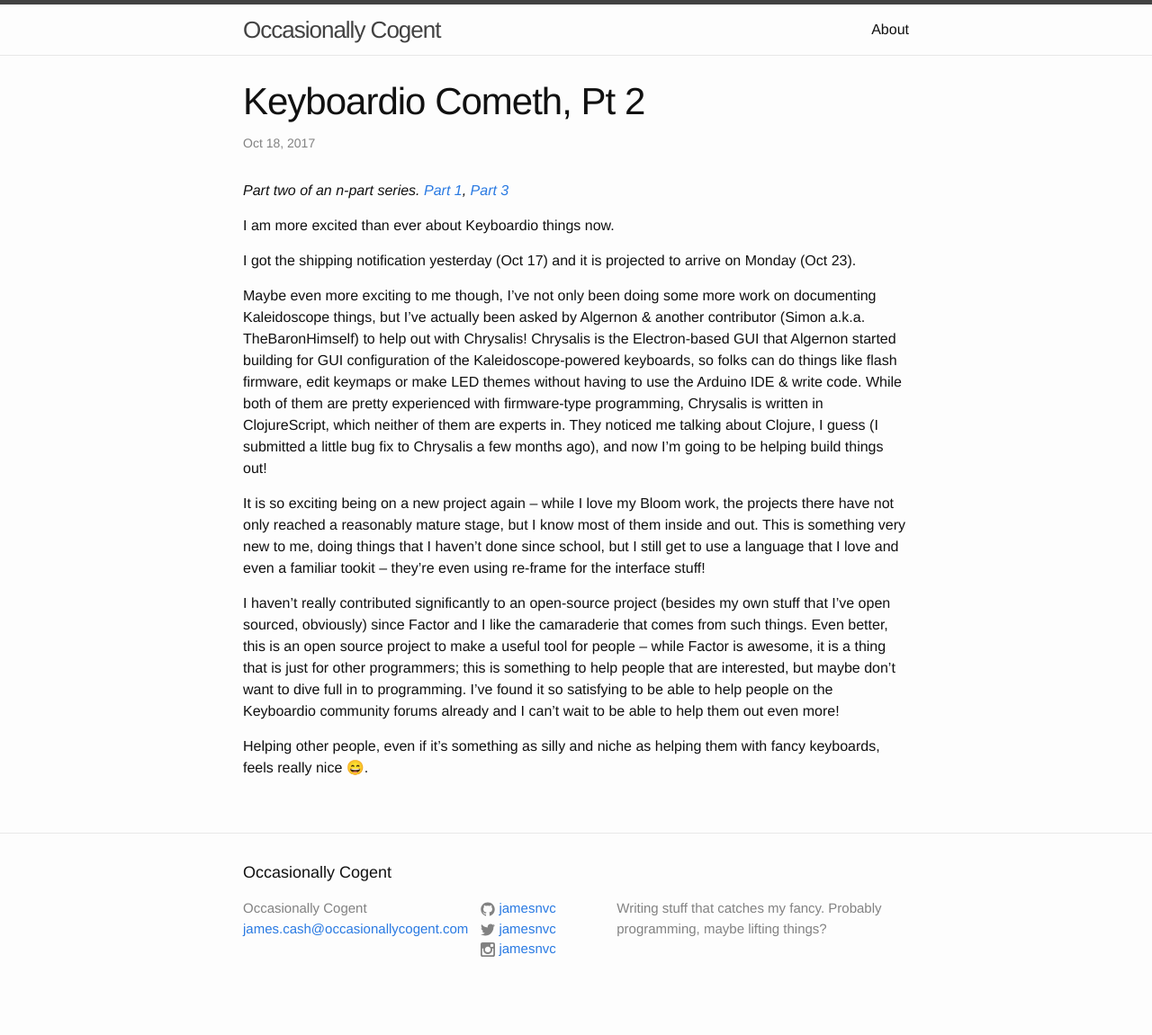
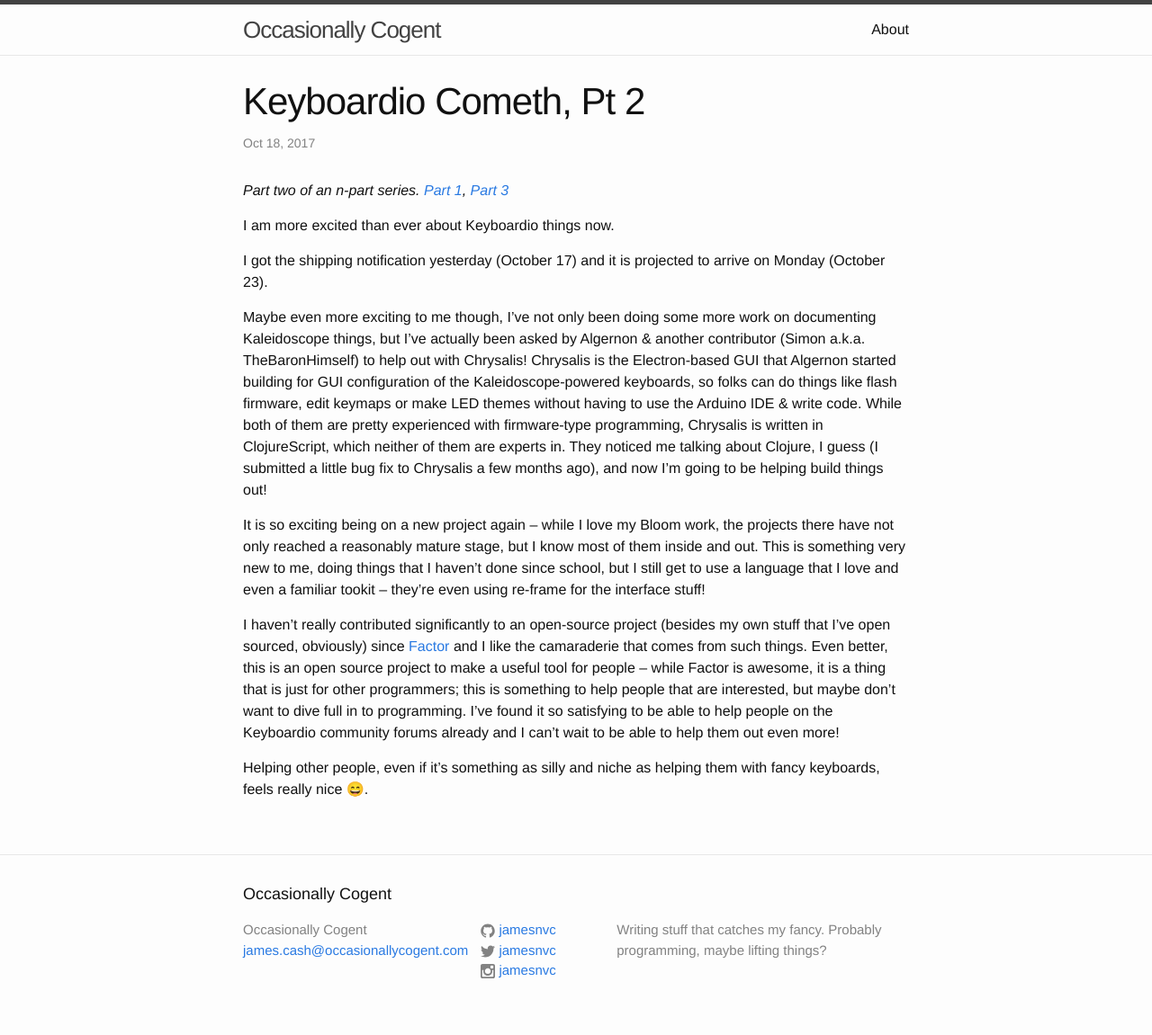
Before and after one commit to jamesnvc/occasionallycogent, a Jekyll site: the page built from _posts/2017-10-18-keyboardio_pt2.md, in a window 1280 px wide. Shown: the whole page at 90% size. Built offline with Jekyll 4.4.1, drawn with Linux system fonts in a browser that asks for light colours; before the commit the page ends 1127 px from its top, so only the background shows below that.

Commit message:
Minor copy changes

```diff
--- a/_posts/2017-10-18-keyboardio_pt2.md
+++ b/_posts/2017-10-18-keyboardio_pt2.md
@@ -8,7 +8,7 @@
 
 I am more excited than ever about Keyboardio things now.
 
-I got the shipping notification yesterday (Oct 17) and it is projected to arrive on Monday (Oct 23).
+I got the shipping notification yesterday (October 17) and it is projected to arrive on Monday (October 23).
 
 Maybe even more exciting to me though, I've not only been doing some more work on documenting Kaleidoscope things, but I've actually been asked by Algernon & another contributor (Simon a.k.a. TheBaronHimself) to help out with Chrysalis!
 Chrysalis is the Electron-based GUI that Algernon started building for GUI configuration of the Kaleidoscope-powered keyboards, so folks can do things like flash firmware, edit keymaps or make LED themes without having to use the Arduino IDE & write code.
```
Also changed, not shown: other parts of _posts/2017-10-18-keyboardio_pt2.md (+3 -1 lines), _posts/2017-10-16-keyboardio_pt1.md (+1 -1 lines), _posts/2017-10-19-keyboardio_pt3.md (+1 -1 lines).
